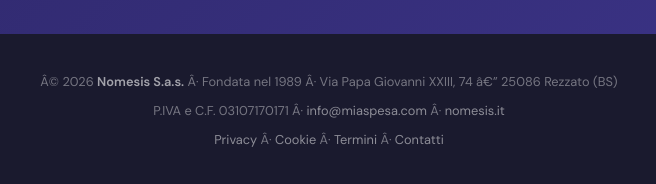
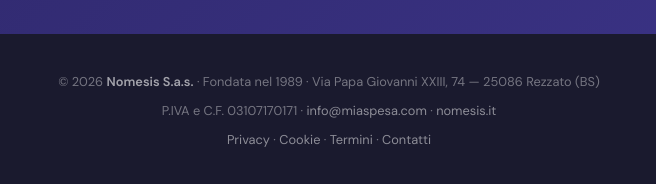
Before and after one commit to EzMae060725/miaspesa-landing, a website: page index.html in a window 1280 px wide. Shown: the part 6109-6293 px from the top of the page, 311-967 px from the left. Drawn offline with nearby package versions, Linux system fonts and the light colour scheme.

Commit message:
fix(encoding): footer index.html rimosso double-encoding UTF-8 caratteri speciali

```diff
--- a/index.html
+++ b/index.html
@@ -725,9 +725,9 @@
 <!-- FOOTER -->
 <!-- Ez 09.05.26 00:02 - P4 v2: footer riorganizzato in 3 righe + email visibile + link Termini + "Fondata nel 1989" -->
 <footer style="line-height:1.8;padding:36px 5%;">
-  <p style="margin-bottom:6px;">Â© 2026 <strong style="color:rgba(255,255,255,0.6)">Nomesis S.a.s.</strong> Â· Fondata nel 1989 Â· Via Papa Giovanni XXIII, 74 â€” 25086 Rezzato (BS)</p>
-  <p style="margin-bottom:6px;">P.IVA e C.F. 03107170171 Â· <a href="mailto:info@miaspesa.com">info@miaspesa.com</a> Â· <a href="https://www.nomesis.it" target="_blank">nomesis.it</a></p>
-  <p><a href="privacy.html">Privacy</a> Â· <a href="privacy.html#cookie">Cookie</a> Â· <a href="termini.html">Termini</a> Â· <a href="contatti.html">Contatti</a></p>
+  <p style="margin-bottom:6px;">© 2026 <strong style="color:rgba(255,255,255,0.6)">Nomesis S.a.s.</strong> · Fondata nel 1989 · Via Papa Giovanni XXIII, 74 — 25086 Rezzato (BS)</p>
+  <p style="margin-bottom:6px;">P.IVA e C.F. 03107170171 · <a href="mailto:info@miaspesa.com">info@miaspesa.com</a> · <a href="https://www.nomesis.it" target="_blank">nomesis.it</a></p>
+  <p><a href="privacy.html">Privacy</a> · <a href="privacy.html#cookie">Cookie</a> · <a href="termini.html">Termini</a> · <a href="contatti.html">Contatti</a></p>
 </footer>
 
 <script>
```
